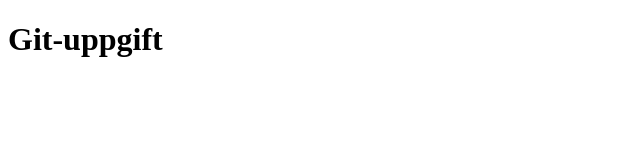
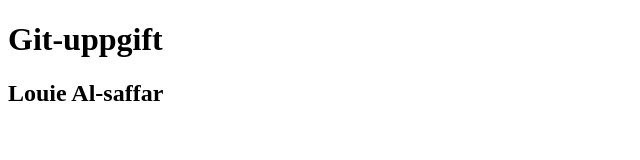
Before and after one commit to louiestokk/git-examen-uppgift, a plain HTML site: page index.html in a window 1280 px wide. Shown: the whole page, without its empty margins (0-640 px from the left). Drawn offline with Linux system fonts and the light colour scheme.

Commit message:
feat: implementera hamtaNamn och visa namnet

```diff
--- a/index.html
+++ b/index.html
@@ -8,9 +8,14 @@
     <h1>Git-uppgift</h1>
 
     <script>
-      // TODO 1: Returnera ditt eget namn (just nu returneras "TODO").
-      function hamtaNamn() {
-        return "TODO";
+        const container = document.createElement("div")
+        document.body.appendChild(container)
+        const userName = document.createElement("h2")
+        userName.textContent = hamtaNamn("Louie Al-saffar")
+        container.appendChild(userName)
+
+      function hamtaNamn(name) {
+        return name;
       }
 
       // TODO 2: Returnera summan av a och b (just nu returneras alltid 0).
```
